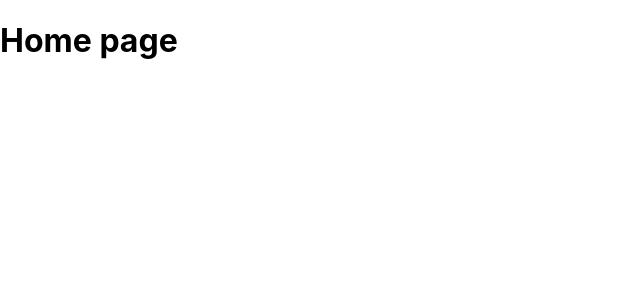
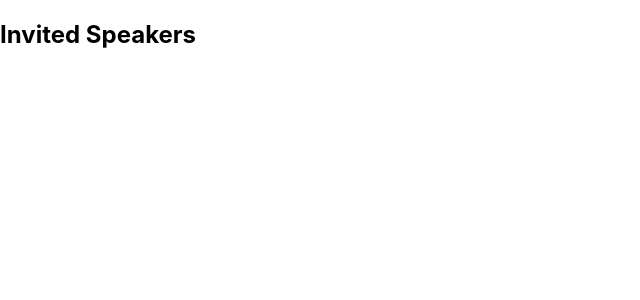
Before and after one commit to xprag/xprag19, a React (Create React App) app: page /invited in a window 1280 px wide. Shown: the top 300 px of the page, without its empty margins (0-640 px from the left). Built offline with nearby package versions, Linux system fonts and the light colour scheme.

Commit message:
Added Switch component and Error page

```diff
--- a/src/App.js
+++ b/src/App.js
@@ -1,13 +1,19 @@
 import React, { Component } from 'react';
 import './App.css';
-import {BrowserRouter, Route} from 'react-router-dom';
-import Home from './components/home'
+import {BrowserRouter, Route, Switch} from 'react-router-dom';
+import Home from './components/home';
+import Invited from './components/invited';
+import Error from './components/error';
 
 class App extends Component {
   render() {
     return (
       <BrowserRouter>
-        <Route path='/' component={Home} />
+        <Switch>
+          <Route path='/' component={Home} exact />
+          <Route path='/invited' component={Invited} />
+          <Route component={Error} />
+        </Switch>
       </BrowserRouter>
     );
   }
--- /dev/null
+++ b/src/components/error.jsx
@@ -0,0 +1,7 @@
+import React, { Component } from 'react';
+
+const Error = () => (
+    <h2 class="mt-0">Error url</h2>
+);
+
+export default Error;
--- a/src/components/home.jsx
+++ b/src/components/home.jsx
@@ -1,7 +1,7 @@
 import React, { Component } from 'react';
 
-const Home = () => {
-    return ( <h1>Home page</h1> );
-}
+const Home = () => (
+    <h2 class="mt-0">3rd Experimental Pragmatics in Italy Conference</h2>
+);
 
 export default Home;
--- /dev/null
+++ b/src/components/invited.jsx
@@ -0,0 +1,7 @@
+import React, { Component } from 'react';
+
+const Invited = () => (
+    <h2 class="mb-4">Invited Speakers</h2>
+);
+
+export default Invited;
```
